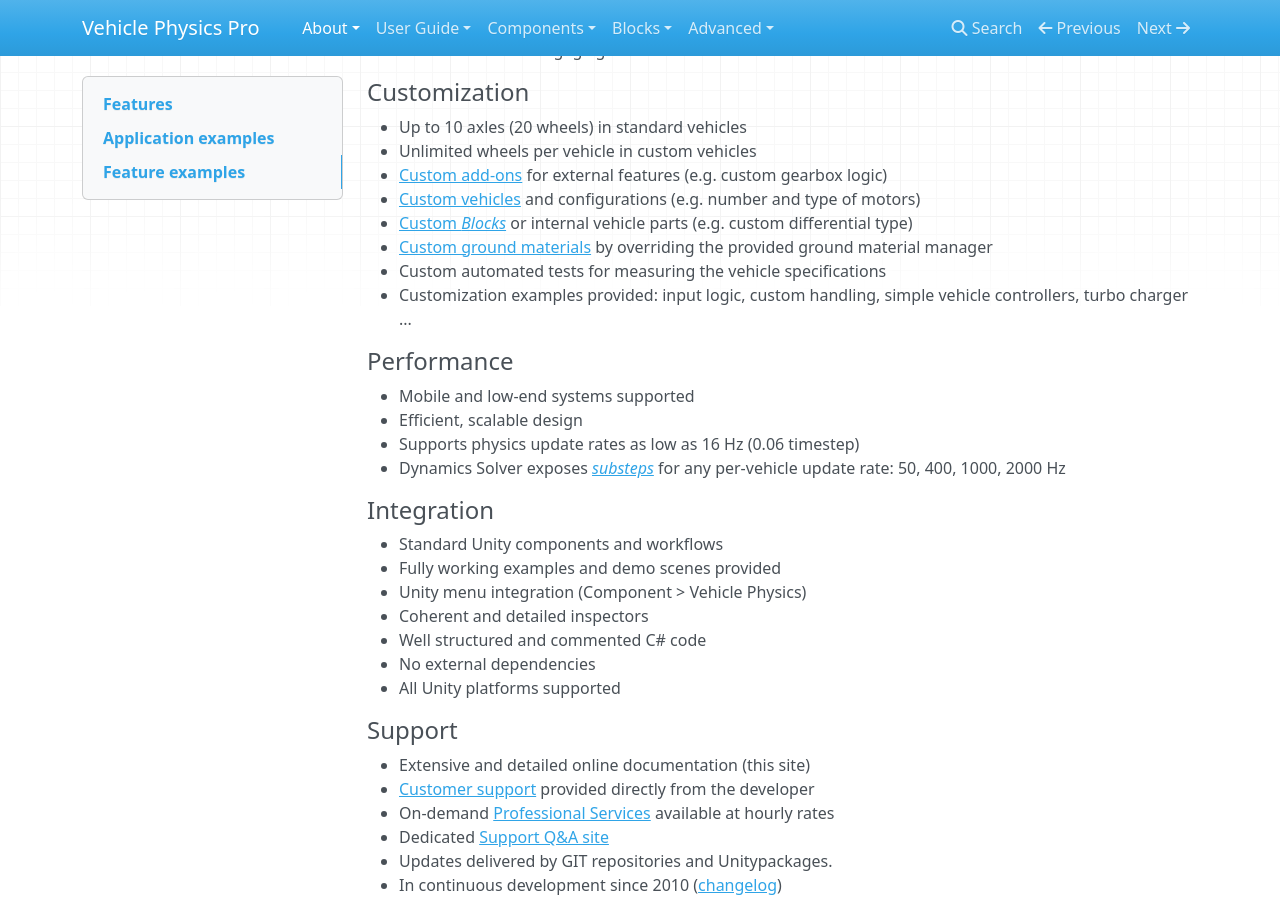
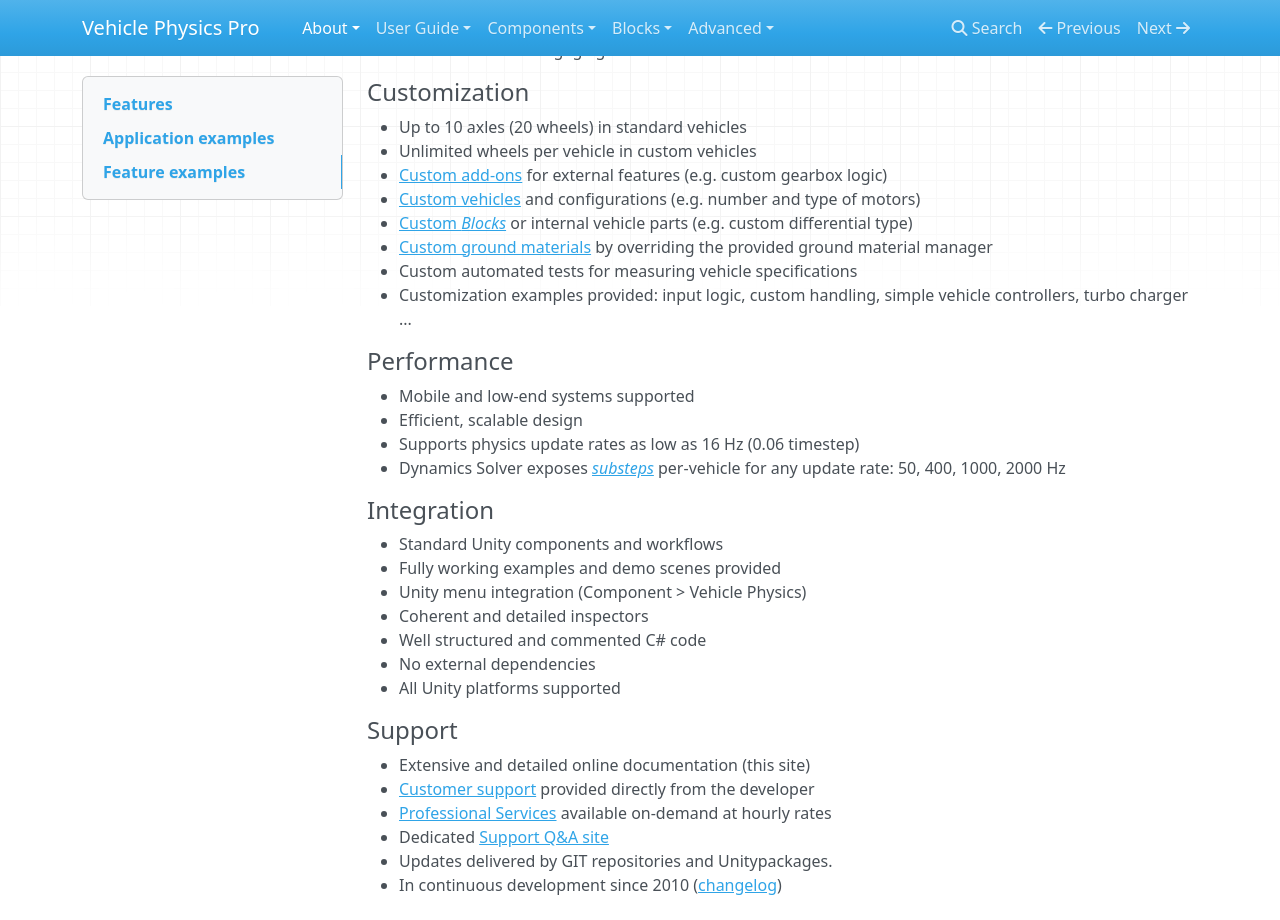
Before and after one commit to EdyJ/vehicle-physics-docs, an MkDocs documentation site: the page built from docs/about/features.md, in a window 1280 px wide and 1400 px high, scrolled down 2286 px. Shown: the top 920 px of the window. Built offline with MkDocs 1.6.1, drawn with Linux system fonts in a browser that asks for light colours; nearby versions of some CDN libraries; library files that are not in the unit come from our copies.

Commit message:
Minor amendments

```diff
--- a/docs/about/features.md
+++ b/docs/about/features.md
@@ -110,7 +110,7 @@
 - [Custom _Blocks_](/advanced/custom-blocks) or internal vehicle parts (e.g. custom differential type)
 - [Custom ground materials](/components/ground-materials/#vpgroundmaterialmanagercs) by overriding
 	the provided ground material manager
-- Custom automated tests for measuring the vehicle specifications
+- Custom automated tests for measuring vehicle specifications
 - Customization examples provided: input logic, custom handling, simple vehicle controllers, turbo charger ...
 
 #### Performance
@@ -118,7 +118,7 @@
 - Mobile and low-end systems supported
 - Efficient, scalable design
 - Supports physics update rates as low as 16 Hz (0.06 timestep)
-- Dynamics Solver exposes [_substeps_](/advanced/misc-topics-explained/#solver-numeric-integration) for any per-vehicle update rate: 50, 400, 1000, 2000 Hz
+- Dynamics Solver exposes [_substeps_](/advanced/misc-topics-explained/#solver-numeric-integration) per-vehicle for any update rate: 50, 400, 1000, 2000 Hz
 
 #### Integration
 
@@ -134,7 +134,7 @@
 
 - Extensive and detailed online documentation (this site)
 - [Customer support](/about/support) provided directly from the developer
-- On-demand [Professional Services](/about/support/#professional-services) available at hourly rates
+- [Professional Services](/about/support/#professional-services) available on-demand at hourly rates
 - Dedicated [Support Q&A site](https://support.vehiclephysics.com "Vehicle Physics Pro Q&A"){: target="_blank" }
 - Updates delivered by GIT repositories and Unitypackages.
 - In continuous development since 2010 ([changelog](/about/changelog))
```
